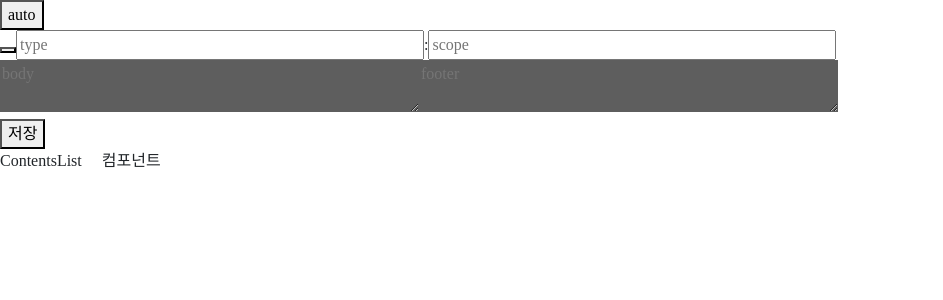
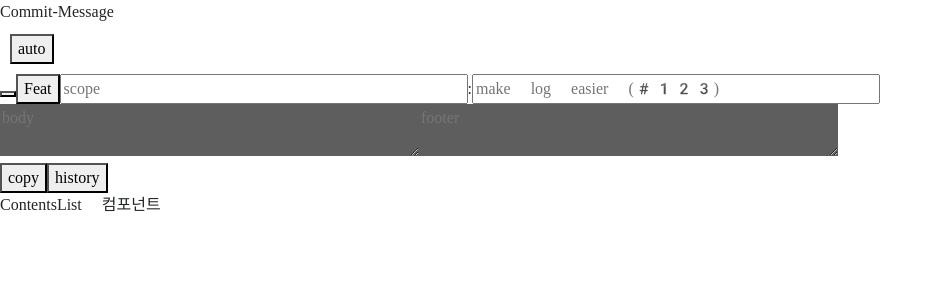
Before and after one commit to kwonyongjun1/commit-message, a React (Create React App) app in the folder commit-message/: page / in a window 1280 px wide. Shown: the top 300 px of the page, without its empty margins (0-943 px from the left). Built offline with nearby package versions, Linux system fonts and the light colour scheme.

Commit message:
🎨 style: LeftCommitMessage css 적용

```diff
--- a/commit-message/src/components/LeftCommitMessage.js
+++ b/commit-message/src/components/LeftCommitMessage.js
@@ -9,6 +9,8 @@ export default function Message() {
     const dispatch = useDispatch();
     const autoMode = useSelector(state => state.Message.autoMode);
     const emoji = useSelector(state => state.Message.emoji);
+    const type = useSelector(state => state.Message.type);
+
     const [scope, setScope] = useState();
     const [body, setBody] = useState();
     const [footer, setFooter] = useState();
@@ -49,36 +51,61 @@ export default function Message() {
 
     // todo
     const copyMessage = () => {
-        console.log(scope);
-        console.log(body);
-        console.log(footer);
+        const message = {
+            emoji: "",
+            type: "",
+            scope: "",
+            shortSummary: "",
+            body: "",
+            footer: "",
+          };
+        //copy_message(message);
     };
 
 
     return(
-        <div>
-           <article>
-                {/* <label for="KoreaRadio">한국어</label>
-                <input type="radio" id="KoreaRadio" name="languageOptions" value="KO"/>
-                <label for="EnglishRadio">English</label>
-                <input type="radio" id="EnglishRadio" name="languageOptions" value="EN"/> */}
 
-                <button onClick={onClickToggleAuto}> auto </button>
-                <header>
-                    <button id="emoji" onClick={onClickEmoji}>{emoji}</button>
-                    <input type="text" id="type" placeholder="type" onClick = {onClickType} onChange={onChangeType}/>
-                    :
-                    <input type="text" id="scope" placeholder="scope" onChange={onChangeScope}/>
-                </header>
+        <section className = "left-wrap">
+        <header>
+            <span>Commit-Message</span>
+        </header>
+        <div className="setting-area">
+            {/* <div className="form-check form-switch">
+                <label className="form-check-label" for="flexSwitchCheckChecked">EmojiAuto</label>
+                <input className="form-check-input" type="checkbox" role="switch" id="flexSwitchCheckChecked" checked/>
+            </div>
+            <div className="form-check form-switch">
+                <label className="form-check-label" for="flexSwitchCheckChecked">Auto</label>
+                <input className="form-check-input" type="checkbox" role="switch" id="flexSwitchCheckChecked" checked/>
+            </div> */}
 
-                <textarea id="body" placeholder="body" onChange={onChangeBody}>
-                </textarea>
+            <button onClick={onClickToggleAuto}> auto </button>
 
-                <textarea id="footer" placeholder="footer" onChange={onChangeFooter}>
-                </textarea>
-           </article>
+        </div>
+        <article className="commit-message">
+            <header>
+            <button id="emoji" onClick={onClickEmoji}>{emoji}</button>
+            <button id="type">Feat</button>
+            {/* <input type="text" id="type" placeholder="type" onClick = {onClickType} onChange={onChangeType}/> */}
+            <input type="text" id="scope" placeholder="scope" onChange={onChangeScope}/>
+            :
+            <input type="text" id="shortSummary" placeholder="make log easier (#123)"/>
+            </header>
+            <div className = "body">
+            <textarea id="commitBody" placeholder="body" onChange={onChangeBody}></textarea>
+            <textarea id="commitFooter" placeholder="footer" onChange={onChangeFooter}></textarea>
+            </div>
+            <div className="footer">
+            <button onClick={copyMessage}>
+                copy
+            </button>
+            <button>
+                history
+            </button>
+            </div>
+        </article>
+        </section>
 
-           <button onClick={copyMessage}>저장</button>
-        </div>
+
     );
 }
```
